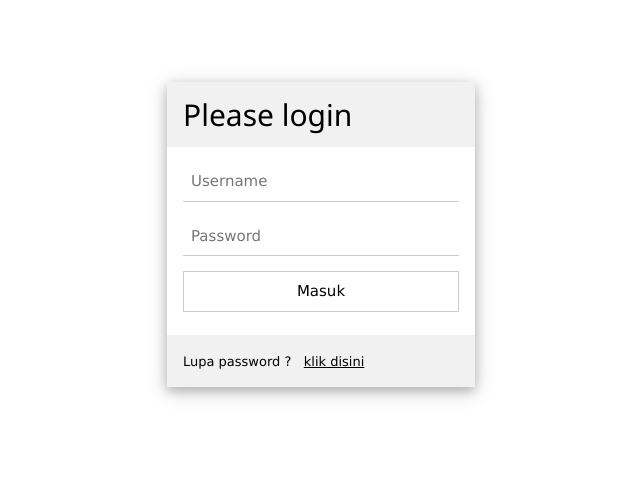
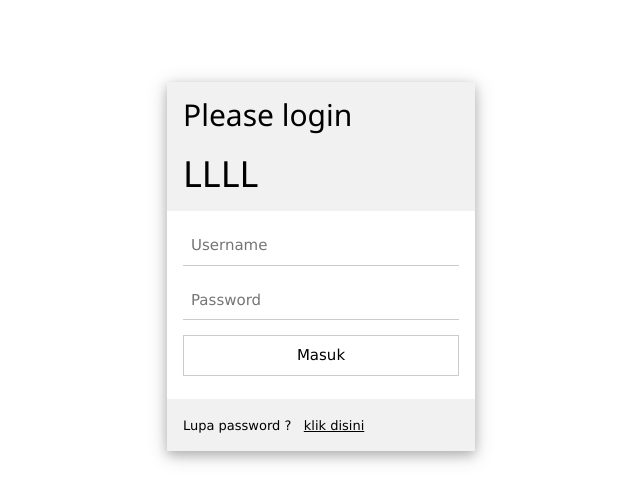
Before and after one commit to AzizWira/KasKelas, a PHP site: page / in a window 1280 px wide. Shown: the top 491 px of the page, without its empty margins (335-975 px from the left). Run offline with PHP 8.4, Linux system fonts and the light colour scheme.

Commit message:
style(asidb)[AW]: menambahkan LLLL

```diff
--- a/index.php
+++ b/index.php
@@ -36,6 +36,7 @@
   <div class="w3-card-4 w3-margin" style="width: 100%;" >
 	<div class="w3-container w3-light-grey">
 		<h2>Please login</h2>
+		<h1>LLLL</h1>
 	</div>
 	<form class="w3-container" method="POST" action="">
 		<p>
```
